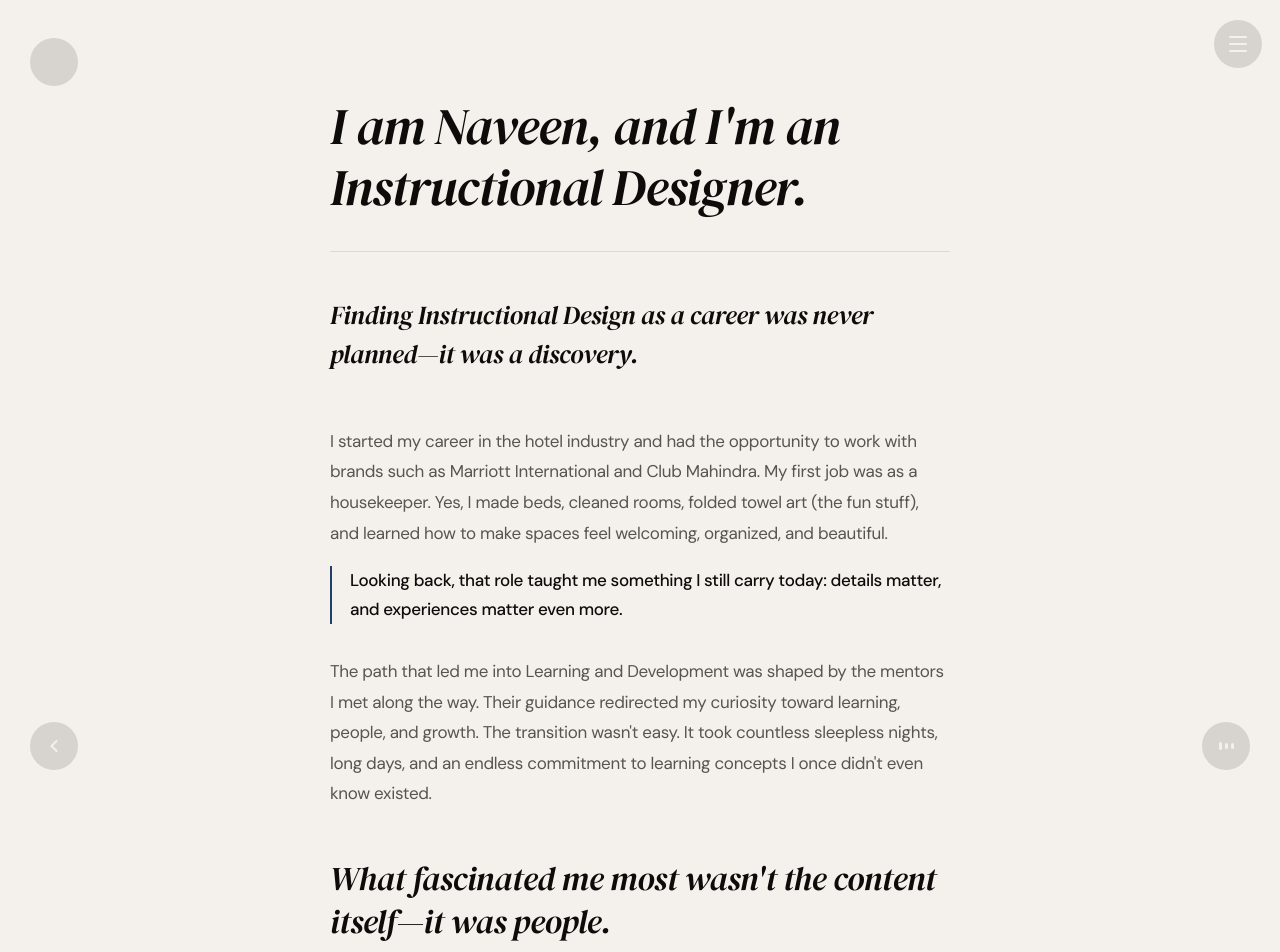
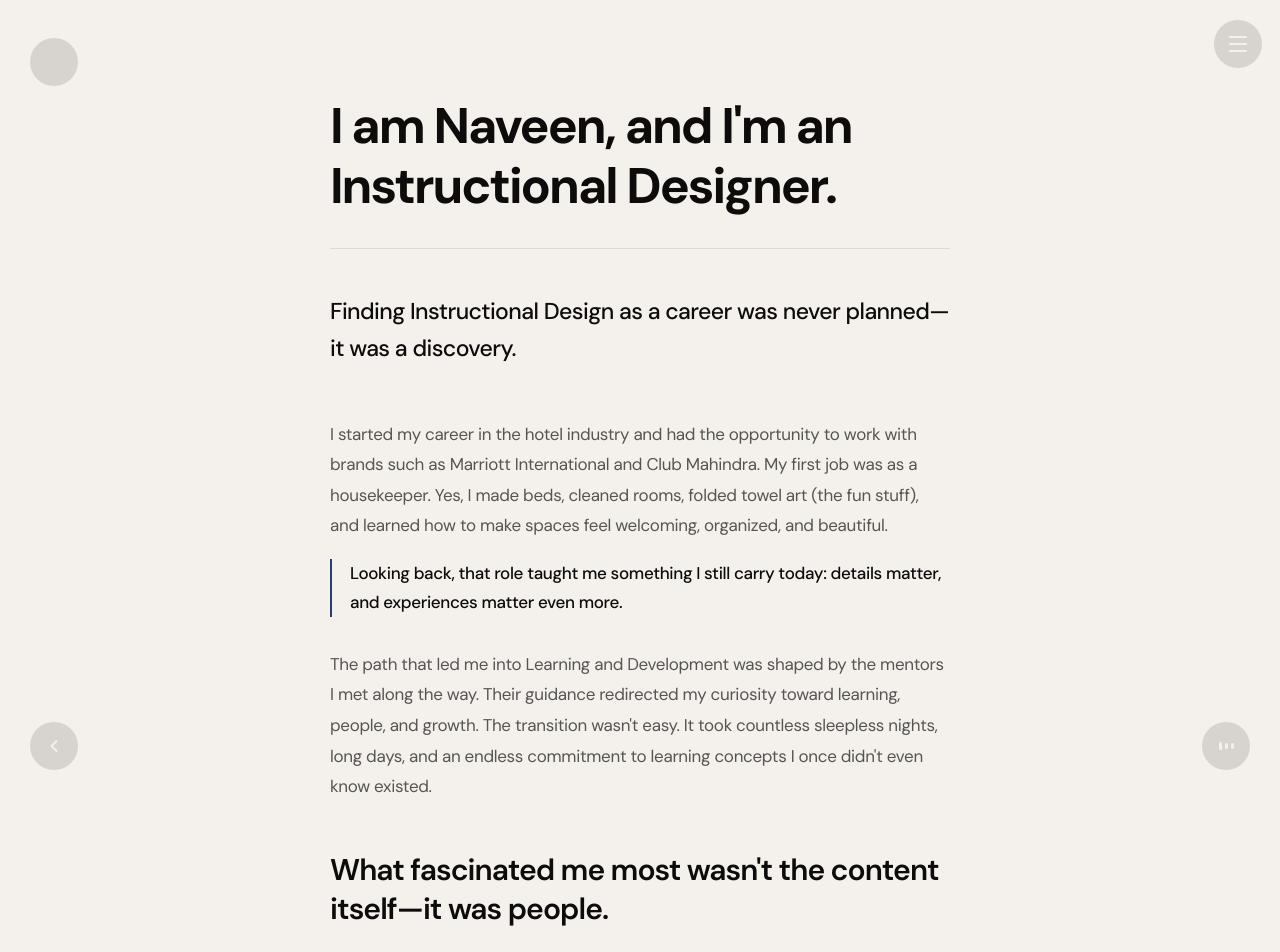
Before and after one commit to the-entertrainer/entertrainer, a Nuxt app: page /about in a window 1280 px wide. Shown: the top 952 px of the page. Built offline with nearby package versions, Linux system fonts and the light colour scheme.

Commit message:
Revert "Apply retro serif aesthetic across spiral, menu, and about page"
This reverts commit 6dbb68de510e59a082d5cb003e5a50cc08003aad.

```diff
--- a/assets/css/main.css
+++ b/assets/css/main.css
@@ -57,7 +57,7 @@
 :root {
   /* Typography */
   --main-font: "DM Sans", "Helvetica Neue", "Arial", sans-serif;
-  --display-font: "DM Serif Display", Georgia, "Times New Roman", Times, serif;
+  --display-font: "DM Sans", "Helvetica Neue", "Arial", sans-serif;
 
   /* Spacing scale */
   --gap-xs: 10px;
@@ -543,12 +543,10 @@ canvas {
   position: relative;
   display: inline-block;
   width: max-content;
-  font-family: var(--display-font);
-  font-size: 76rem;
-  font-weight: 400;
-  font-style: italic;
-  letter-spacing: -0.02em;
-  line-height: 105%;
+  font-size: 80rem;
+  font-weight: 500;
+  letter-spacing: -0.05em;
+  line-height: 100%;
   padding-left: 0;
   transition: padding-left 0.5s var(--ease-spring);
 }
@@ -581,15 +579,14 @@ canvas {
   position: relative;
   display: inline-block;
   padding-left: 0;
-  font-size: 38rem;
-  font-weight: 400;
-  font-style: italic;
-  letter-spacing: -0.01em;
+  font-size: 40rem;
+  font-weight: 500;
+  letter-spacing: -0.05em;
   line-height: 100%;
   color: var(--color-black);
   background: none;
   border: none;
-  font-family: var(--display-font);
+  font-family: var(--main-font);
   cursor: pointer;
   opacity: 0.28;
   text-align: left;
--- a/components/SpiralView.vue
+++ b/components/SpiralView.vue
@@ -242,11 +242,9 @@ function onLoaderEntered() {
 .nav-row:first-child { border-top: 1px solid var(--color-divider); }
 .nav-row:hover { padding-left: 16rem; }
 .nav-row__label {
-  font-family: var(--display-font);
-  font-size: 44rem;
-  font-weight: 400;
-  font-style: italic;
-  letter-spacing: -0.02em;
+  font-size: 40rem;
+  font-weight: 600;
+  letter-spacing: -0.04em;
   flex: 0 0 auto;
   min-width: 220rem;
 }
@@ -296,10 +294,9 @@ function onLoaderEntered() {
   bottom: calc(36rem + var(--safe-bottom));
   left: 50%;
   transform: translateX(-50%);
-  font-family: 'Courier New', Courier, monospace;
-  font-size: 11rem;
-  font-weight: 400;
-  letter-spacing: 0.08em;
+  font-size: 13rem;
+  font-weight: 500;
+  letter-spacing: 0.06em;
   color: var(--color-text);
   opacity: 0.2;
   white-space: nowrap;
--- a/experience/NavPlane.ts
+++ b/experience/NavPlane.ts
@@ -264,19 +264,21 @@ export default class NavPlane {
       return
     }
 
-    // Retro panel body
-    ctx.fillStyle = isDark ? 'rgba(12,10,7,0.82)' : 'rgba(234,228,212,0.90)'
+    // Glass body — matches --color-glass-bg token
+    ctx.fillStyle = isDark ? 'rgba(255,255,255,0.07)' : 'rgba(0,0,0,0.15)'
     ctx.fillRect(0, 0, W, H)
 
-    // Subtle top highlight (old paper / terminal glow)
-    const highlight = ctx.createLinearGradient(0, 0, 0, H * 0.28)
-    highlight.addColorStop(0, isDark ? 'rgba(255,255,255,0.04)' : 'rgba(255,255,255,0.22)')
-    highlight.addColorStop(1, 'rgba(255,255,255,0)')
-    ctx.fillStyle = highlight
-    ctx.fillRect(0, 0, W, H)
+    // Diagonal ambient sweep — dark mode only; on light it washes out dark text
+    if (isDark) {
+      const sweep = ctx.createLinearGradient(0, 0, W * 0.6, H * 0.6)
+      sweep.addColorStop(0, 'rgba(255,255,255,0.04)')
+      sweep.addColorStop(1, 'rgba(255,255,255,0)')
+      ctx.fillStyle = sweep
+      ctx.fillRect(0, 0, W, H)
+    }
 
-    // Border — more defined, retro rule
-    ctx.strokeStyle = isDark ? 'rgba(244,241,236,0.28)' : 'rgba(13,12,10,0.32)'
+    // Border — matches --color-glass-border token
+    ctx.strokeStyle = isDark ? 'rgba(255,255,255,0.18)' : 'rgba(0,0,0,0.14)'
     ctx.lineWidth   = 5
     ctx.strokeRect(6, 6, W - 12, H - 12)
 
@@ -291,11 +293,11 @@ export default class NavPlane {
     ctx.fillStyle    = textColor
     ctx.textAlign    = 'left'
     ctx.textBaseline = 'alphabetic'
-    let labelPx = 160
-    ctx.font = `700 ${labelPx}px Georgia, "Times New Roman", Times, serif`
+    let labelPx = 180
+    ctx.font = `700 ${labelPx}px system-ui, -apple-system, Arial, sans-serif`
     while (ctx.measureText(label).width > 1480 && labelPx > 72) {
       labelPx -= 6
-      ctx.font = `700 ${labelPx}px Georgia, "Times New Roman", Times, serif`
+      ctx.font = `700 ${labelPx}px system-ui, -apple-system, Arial, sans-serif`
     }
     ctx.fillText(label.substring(0, charCount), 100, 550)
 
@@ -320,11 +322,11 @@ export default class NavPlane {
       ctx.fillStyle   = isDark
         ? `rgba(244,241,236,${descAlpha.toFixed(3)})`
         : `rgba(13,12,10,${descAlpha.toFixed(3)})`
-      let descPx = 58
-      ctx.font = `italic 400 ${descPx}px Georgia, "Times New Roman", Times, serif`
+      let descPx = 64
+      ctx.font = `400 ${descPx}px system-ui, -apple-system, Arial, sans-serif`
       while (ctx.measureText(desc).width > 1480 && descPx > 38) {
         descPx -= 4
-        ctx.font = `italic 400 ${descPx}px Georgia, "Times New Roman", Times, serif`
+        ctx.font = `400 ${descPx}px system-ui, -apple-system, Arial, sans-serif`
       }
       ctx.fillText(desc, 100, 650)
     }
--- a/nuxt.config.ts
+++ b/nuxt.config.ts
@@ -29,7 +29,7 @@ export default defineNuxtConfig({
         { rel: 'apple-touch-icon', href: '/apple-touch-icon.png' },
         { rel: 'preconnect', href: 'https://fonts.googleapis.com' },
         { rel: 'preconnect', href: 'https://fonts.gstatic.com', crossorigin: '' },
-        { rel: 'stylesheet', href: 'https://fonts.googleapis.com/css2?family=DM+Sans:ital,opsz,wght@0,9..40,100..900;1,9..40,100..900&family=DM+Serif+Display:ital@0;1&display=swap' }
+        { rel: 'stylesheet', href: 'https://fonts.googleapis.com/css2?family=DM+Sans:ital,opsz,wght@0,9..40,100..900;1,9..40,100..900&display=swap' }
       ]
     },
     pageTransition: false,
--- a/pages/about/index.vue
+++ b/pages/about/index.vue
@@ -111,12 +111,10 @@ onBeforeUnmount(() => {
 
 /* ─── Intro ─── */
 .about-intro {
-  font-family: var(--display-font);
-  font-size: clamp(32rem, 4vw, 54rem);
-  font-weight: 400;
-  font-style: italic;
+  font-size: clamp(32rem, 4vw, 50rem);
+  font-weight: 700;
   line-height: 1.2;
-  letter-spacing: -0.02em;
+  letter-spacing: -0.04em;
   color: var(--color-text);
   margin-bottom: 32rem;
 }
@@ -137,12 +135,10 @@ onBeforeUnmount(() => {
 
 /* ─── Lead ─── */
 .about-lead {
-  font-family: var(--display-font);
-  font-size: clamp(18rem, 2.1vw, 26rem);
-  font-weight: 400;
-  font-style: italic;
-  line-height: 1.5;
-  letter-spacing: -0.015em;
+  font-size: clamp(18rem, 2.1vw, 23rem);
+  font-weight: 500;
+  line-height: 1.6;
+  letter-spacing: -0.025em;
   color: var(--color-text);
   margin-bottom: 52rem;
 }
@@ -176,12 +172,10 @@ onBeforeUnmount(() => {
 
 /* ─── Pull ─── */
 .about-pull {
-  font-family: var(--display-font);
-  font-size: clamp(22rem, 2.6vw, 34rem);
-  font-weight: 400;
-  font-style: italic;
+  font-size: clamp(22rem, 2.6vw, 30rem);
+  font-weight: 600;
   line-height: 1.3;
-  letter-spacing: -0.015em;
+  letter-spacing: -0.032em;
   color: var(--color-text);
   margin: 48rem 0 40rem;
 }
```
